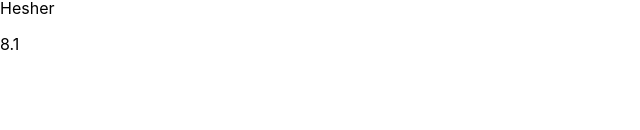
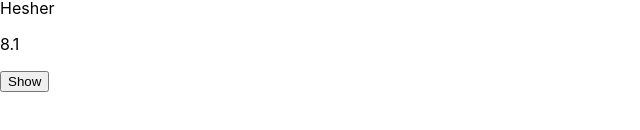
Before and after one commit to mksbnt/movie-db, a React (Create React App) app: page / in a window 1280 px wide. Shown: the part 322-452 px from the top of the page, without its empty margins (0-640 px from the left). Built offline with nearby package versions, Linux system fonts and the light colour scheme.

Commit message:
First setState

```diff
--- a/src/App.js
+++ b/src/App.js
@@ -15,13 +15,28 @@ function Image(props) {
 }
 
 class MovieItem extends React.Component {
+  constructor() {
+    super();
+
+    this.state = {
+      show: false
+    };
+  }
+
   render() {
-    const {data: {title, rate, image}} = this.props;
+    const {data: {title, rate, image, overview}} = this.props;
+    console.log('state ', this.state)
     return (
       <div>
         <Image src={image} alt={title}/>
         <p>{title}</p>
         <p>{rate}</p>
+        <button type="button" onClick={() => {
+          this.setState({
+            show: true
+          })
+        }}>Show</button>
+        {this.state.show ? <p>{overview}</p> : null}
       </div>
     )
   }
```
